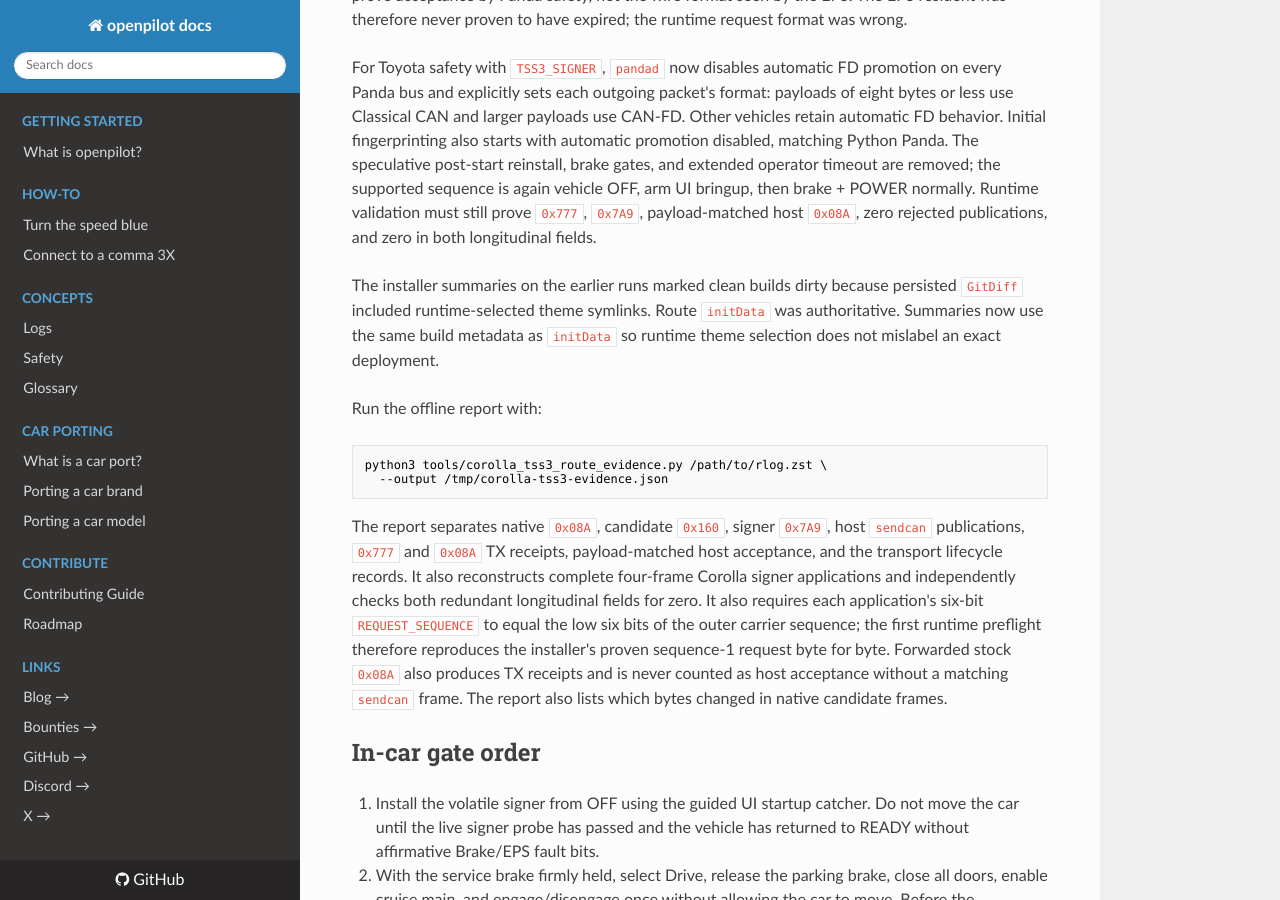
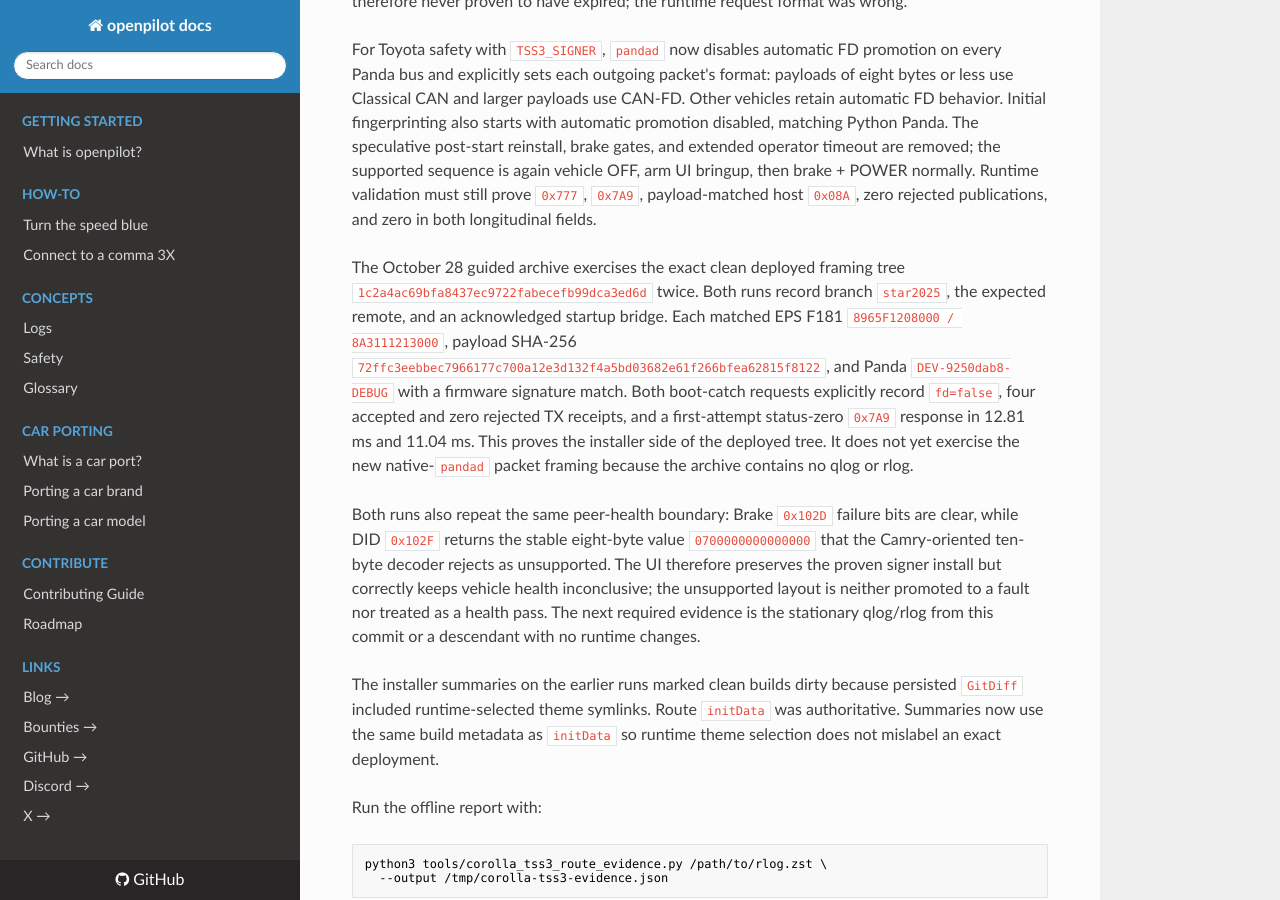
Before and after one commit to spanconstant5/2025corolla-starpilot, an MkDocs documentation site: the page built from docs/COROLLA_2025_TSS3_VALIDATION.md, in a window 1280 px wide and 900 px high, scrolled down 4019 px. Built offline with MkDocs 1.6.1, drawn with Linux system fonts in a browser that asks for light colours; nearby versions of some CDN libraries; some of the changed text lies outside the part shown.

Commit message:
docs: record final TSS3 boot-catch validation

```diff
--- a/docs/COROLLA_2025_TSS3_VALIDATION.md
+++ b/docs/COROLLA_2025_TSS3_VALIDATION.md
@@ -9,10 +9,10 @@
 
 | Area | State | Evidence / next gate |
 |---|---|---|
-| RAM signer install | Proven | Exact F181 and payload SHA; live `0x777` to `0x7A9` probe passed in 9.72 ms. |
-| Bench peer health | Inconclusive | Brake `0x102D` fault bits were clear. Corolla returned an 8-byte `0x102F`; Kai's current Camry decoder requires 10 bytes. This is not a confirmed fault and is not a health pass. |
+| RAM signer install | Proven | Two clean final-commit attempts matched exact F181 and payload SHA; first-attempt Classical-CAN `0x777` to `0x7A9` probes passed in 12.81 ms and 11.04 ms. |
+| Bench peer health | Inconclusive | Both attempts had clear Brake `0x102D` fault bits and the same 8-byte `0x102F`; Kai's current Camry decoder requires 10 bytes. This is not a confirmed fault and is not a health pass. |
 | Signed inactive `0x08A` | Offline/probe proven | Exact 28-byte inactive application and valid trailer are proven. Panda acceptance and sustained publication must be confirmed from an in-car route. |
-| Runtime signer preflight | Lightweight socket handoff implemented, button validation pending | Clean routes at `23560df817` proved the tuple/retry fixes: accepted `0x777` frames had zero rejections, sequence mismatches, or nonzero longitudinal fields. They also isolated the remaining delay to the `sendcan` subscriber connection after the installer released Panda. The guided flow now binds only card's messaging sockets offroad, waits for an explicit readiness acknowledgement, and defers the full controls stack until on-road. |
+| Runtime signer preflight | Packet-local CAN framing deployed; route validation pending | The final-commit UI archive proves the startup bridge and standalone Classical-CAN probe twice. It contains no qlog/rlog, so it cannot yet prove native `pandad` runtime `0x777`, `0x7A9`, or host `0x08A`. |
 | Vehicle receive topology | Route-replay proven | The full-rate Corolla stream is on Panda bus 2. CarState and Panda safety consume it there; the incomplete forwarded bus-0 TX-record stream is not used as a receive source. |
 | Fingerprint recovery | Three-bus route proven | When FPv1 is ambiguous, recovery requires explicit Corolla identity authority (stored selection or prior exact EPS signer probe), at least 120 DLC-exact Corolla census matches on each mirrored vehicle plane (buses 0 and 2), no conflicting census DLC, and the complete retained CAN-FD ADAS census on bus 1. Topology alone cannot identify the car. |
 | Lateral control | Implemented, road validation pending | Angle command uses the signed `0x08A`; 55-degree wheel-angle bound and measured-angle inactive check are enforced. |
@@ -196,6 +196,26 @@
 normally. Runtime validation must still prove `0x777`, `0x7A9`, payload-matched
 host `0x08A`, zero rejected publications, and zero in both longitudinal fields.
 
+The October 28 guided archive exercises the exact clean deployed framing tree
+`1c2a4ac69bfa8437ec9722fabecefb99dca3ed6d` twice. Both runs record branch
+`star2025`, the expected remote, and an acknowledged startup bridge. Each
+matched EPS F181 `8965F1208000 / 8A3111213000`, payload SHA-256
+`72ffc3eebbec7966177c700a12e3d132f4a5bd03682e61f266bfea62815f8122`, and
+Panda `DEV-9250dab8-DEBUG` with a firmware signature match. Both boot-catch
+requests explicitly record `fd=false`, four accepted and zero rejected TX
+receipts, and a first-attempt status-zero `0x7A9` response in 12.81 ms and
+11.04 ms. This proves the installer side of the deployed tree. It does not yet
+exercise the new native-`pandad` packet framing because the archive contains no
+qlog or rlog.
+
+Both runs also repeat the same peer-health boundary: Brake `0x102D` failure
+bits are clear, while DID `0x102F` returns the stable eight-byte value
+`0700000000000000` that the Camry-oriented ten-byte decoder rejects as
+unsupported. The UI therefore preserves the proven signer install but correctly
+keeps vehicle health inconclusive; the unsupported layout is neither promoted
+to a fault nor treated as a health pass. The next required evidence is the
+stationary qlog/rlog from this commit or a descendant with no runtime changes.
+
 The installer summaries on the earlier runs marked clean builds dirty because
 persisted `GitDiff` included runtime-selected theme symlinks. Route `initData`
 was authoritative. Summaries now use the same build metadata as `initData` so
```
